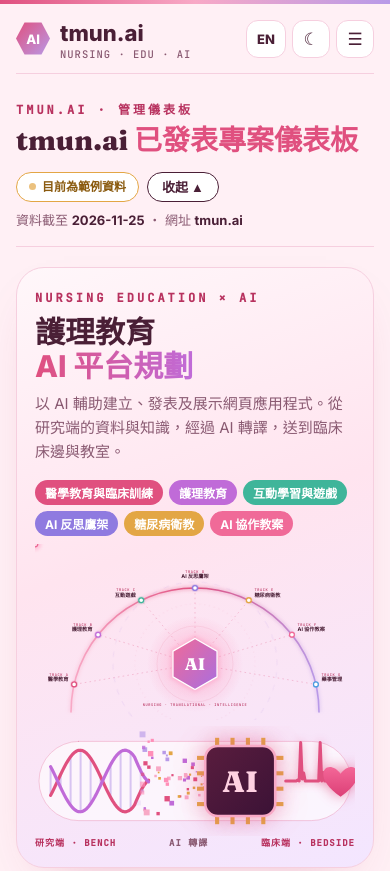
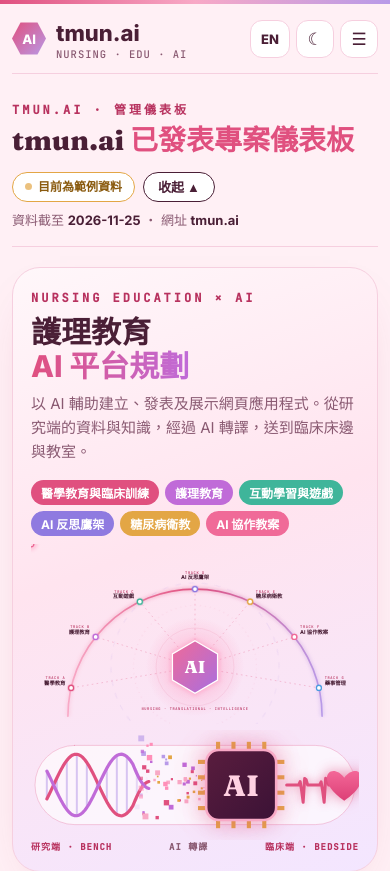
Before and after one commit to Changfrinng/tmun-ai, a plain HTML site: page index.html in a window 390 px wide. Shown: the top 871 px of the page. Drawn offline with Linux system fonts and the light colour scheme.

Commit message:
Make layout full-width on desktop and mobile
Co-Authored-By: Claude Opus 5.5 <noreply@anthropic.com>
Claude-Session: https://claude.ai/code/session_01QibBiewuDghRN4HZbQMuno

```diff
--- a/index.html
+++ b/index.html
@@ -62,7 +62,7 @@
 [hidden]{display:none!important}
 body{background:var(--bg);color:var(--ink);font-family:var(--font-body);font-size:15px;line-height:1.6;
   background-image:radial-gradient(1200px 500px at 85% -10%,var(--glow1) 0%,transparent 60%),radial-gradient(900px 400px at -10% 30%,var(--glow2) 0%,transparent 60%)}
-.wrap{max-width:1240px;margin:0 auto;padding-left:max(16px,env(safe-area-inset-left,0px));padding-right:max(16px,env(safe-area-inset-right,0px))}
+.wrap{width:100%;max-width:none;margin:0;padding-left:max(clamp(12px,2.5vw,40px),env(safe-area-inset-left,0px));padding-right:max(clamp(12px,2.5vw,40px),env(safe-area-inset-right,0px))}
 a{color:var(--rose-deep)}
 :focus-visible{outline:3px solid var(--rose);outline-offset:2px;border-radius:6px}
 button{font-family:inherit}
```
